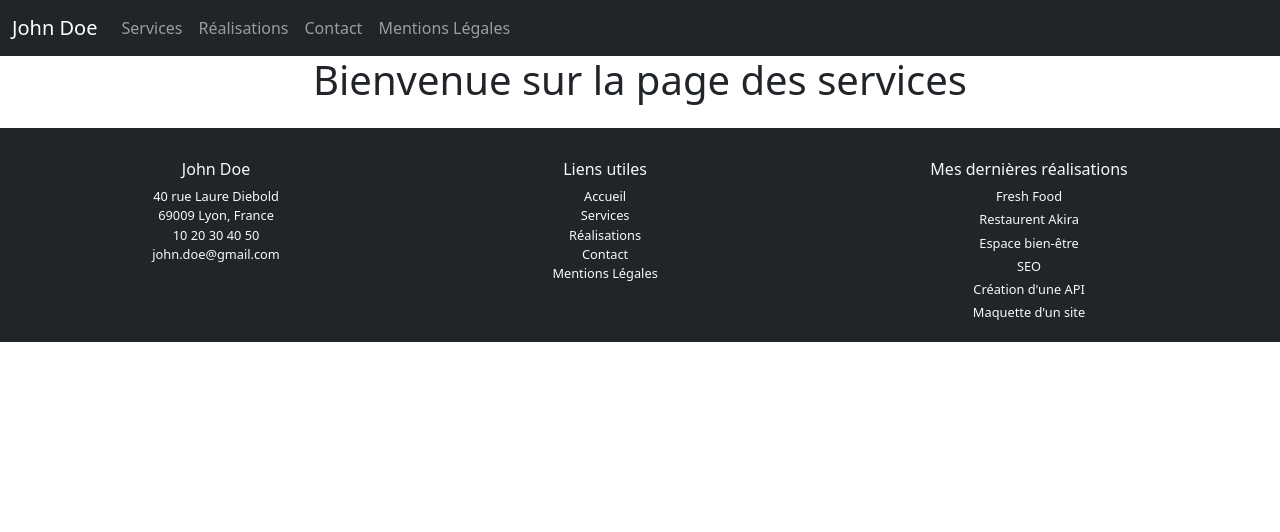
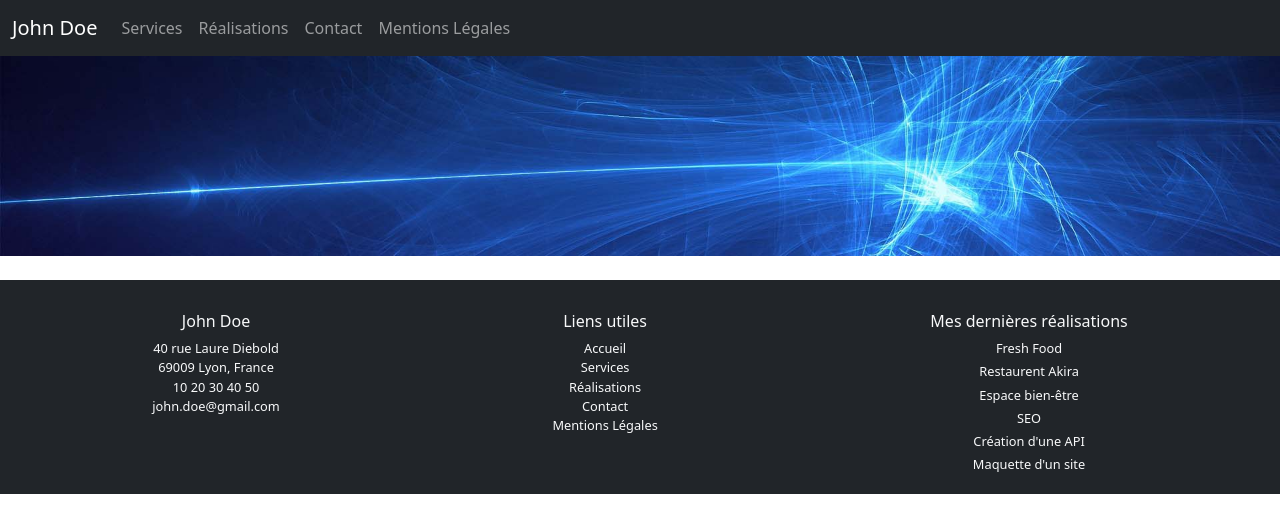
Before and after one commit to Corentin-pqt87/CEF-John-doe-portfolio, a React (Create React App) app: page /Service in a window 1280 px wide. Shown: the top 532 px of the page. Built offline with nearby package versions, Linux system fonts and the light colour scheme.

Commit message:
style.scss

```diff
--- a/src/pages/Service.jsx
+++ b/src/pages/Service.jsx
@@ -1,7 +1,15 @@
+// Images
+import banner from '../asset/img/banner.jpg';
+
+// Style
+import '../style/style.css';
+
 export default function Service() {
   return (
-    <div>
-      <h1>Bienvenue sur la page des services</h1>
+    <div className='Service'>
+      <div id='header'>
+
+      </div>
     </div>
   );
 }
--- /dev/null
+++ b/src/style/style.css
@@ -0,0 +1,14 @@
+/*========== Importation ==========*/
+/*========== Variable ==========*/
+/* Image de font */
+/*========== Style ==========*/
+#header {
+  background-image: url("../asset/img/banner.jpg");
+  background-repeat: no-repeat;
+  background-position: center;
+  background-size: cover;
+  width: 100%;
+  height: calc(100vw * 0.15625);
+}
+
+/*# sourceMappingURL=style.css.map */
--- /dev/null
+++ b/src/style/style.scss
@@ -0,0 +1,22 @@
+/*========== Importation ==========*/
+@use "sass:math";
+
+/*========== Variable ==========*/
+/* Image de font */
+$image-font: '../asset/img/banner.jpg';
+$image-font-width: 1920px;
+$image-font-height: 300px;
+$header-ratio: math.div($image-font-height, $image-font-width);
+
+/*========== Style ==========*/
+
+#header {
+    background-image: url($image-font);
+    background-repeat: no-repeat;
+    background-position: center;
+    background-size: cover;
+
+    width: 100%;
+    height: calc(100vw * #{$header-ratio}); // hauteur proportionnelle à la largeur
+
+}
```
Also changed, not shown: 1 other file (tests, documents, lock files or other folders).
